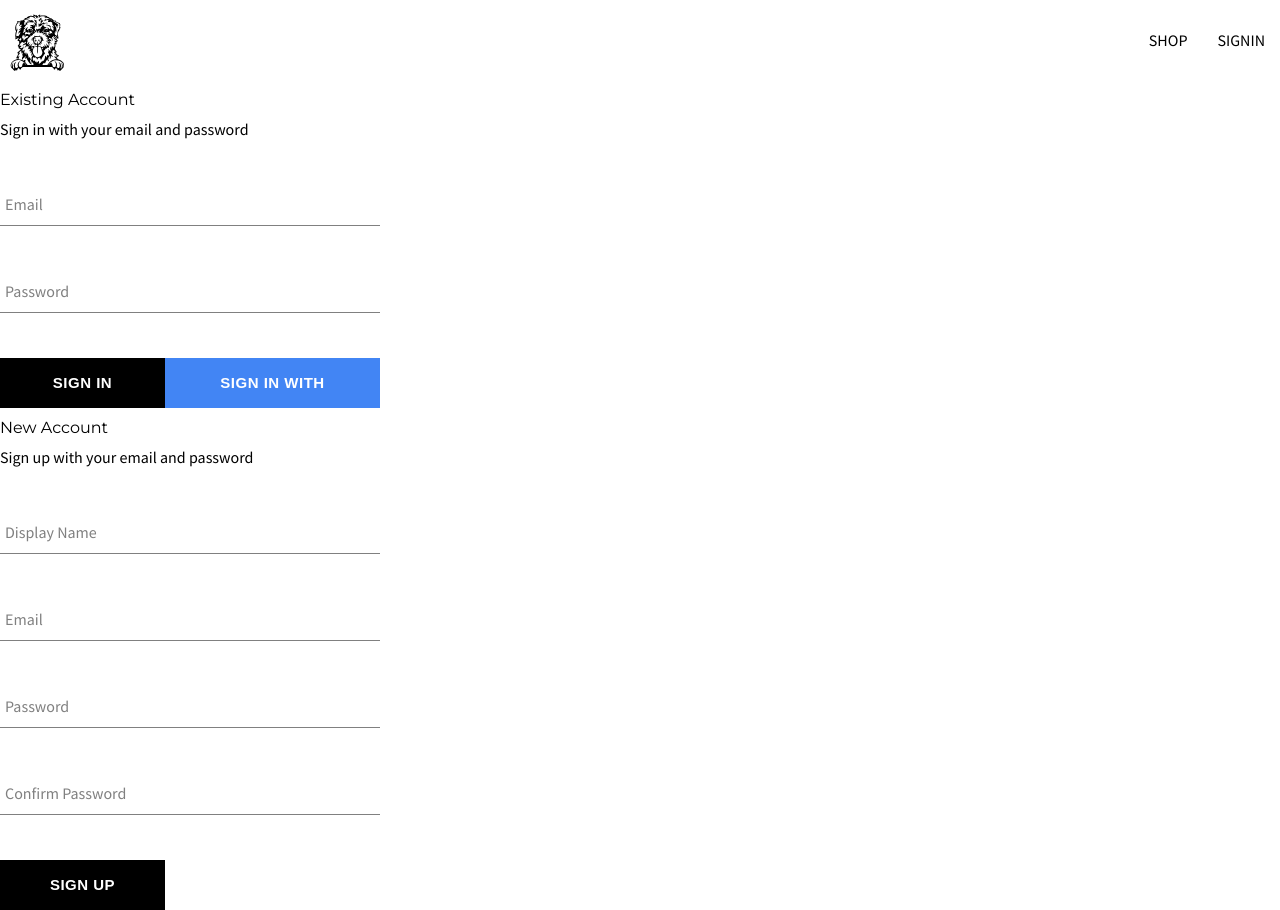
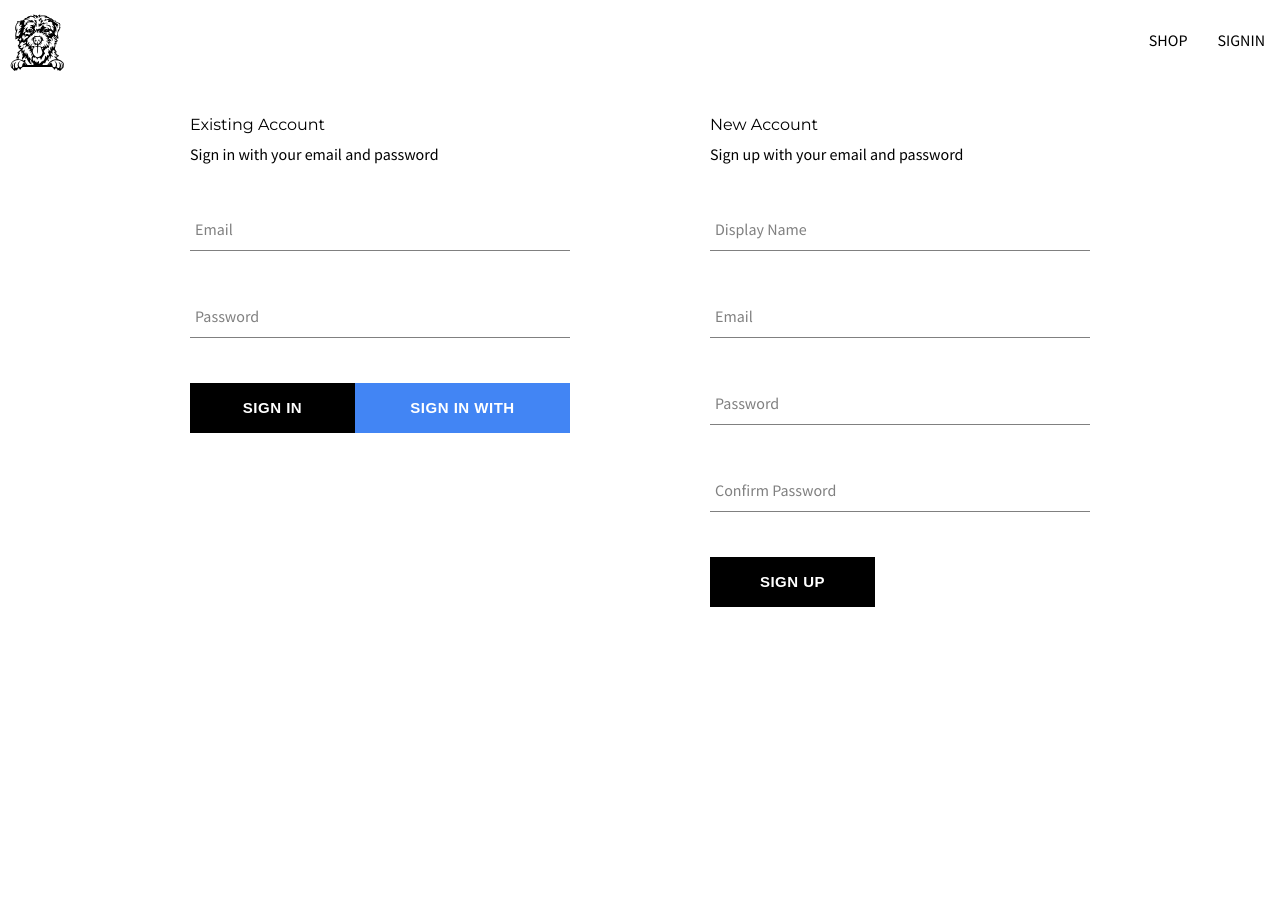
Before and after one commit to JeffKnowlesJr/react-dog-store, a React (Create React App) app: page /auth in a window 1280 px wide. After the commit the page ends 800 px from the top, so only its background shows below. Built offline with nearby package versions, Linux system fonts and the light colour scheme; no server answers.

Commit message:
Created auth comp and sign-in form comp

```diff
--- a/src/components/sign-in-form/sign-in-form.component.jsx
+++ b/src/components/sign-in-form/sign-in-form.component.jsx
@@ -41,7 +41,18 @@ const SignInForm = () => {
       console.log(`response: \n ${response}`)
       resetFormFields()
     } catch (error) {
-      console.log('Error in user sigin \n', error)
+      switch (error.code) {
+        case 'auth/wrong-password':
+          alert('Invalid email password combination')
+          break // will stop checking cases after
+        case 'auth/user-not-found':
+          alert('There is no user with that email')
+          break
+        default:
+          alert('Unable to sign in')
+          console.log(error)
+          break
+      }
     }
   }
 
--- a/src/routes/authentification/authentification.component.jsx
+++ b/src/routes/authentification/authentification.component.jsx
@@ -1,12 +1,10 @@
-// import { useEffect } from 'react'
-// import { getRedirectResult } from 'firebase/auth'
-
 import SignInForm from '../../components/sign-in-form/sign-in-form.component'
 import SignUpForm from '../../components/sign-up-form/sign-up-form.component'
+import './authentification.styles.scss'
 
 const Authentification = () => {
   return (
-    <div>
+    <div className="authentification__container">
       <SignInForm />
       <SignUpForm />
     </div>
--- /dev/null
+++ b/src/routes/authentification/authentification.styles.scss
@@ -0,0 +1,6 @@
+.authentification__container {
+  display: flex;
+  width: 900px;
+  justify-content: space-between;
+  margin: 30px auto;
+}
```
